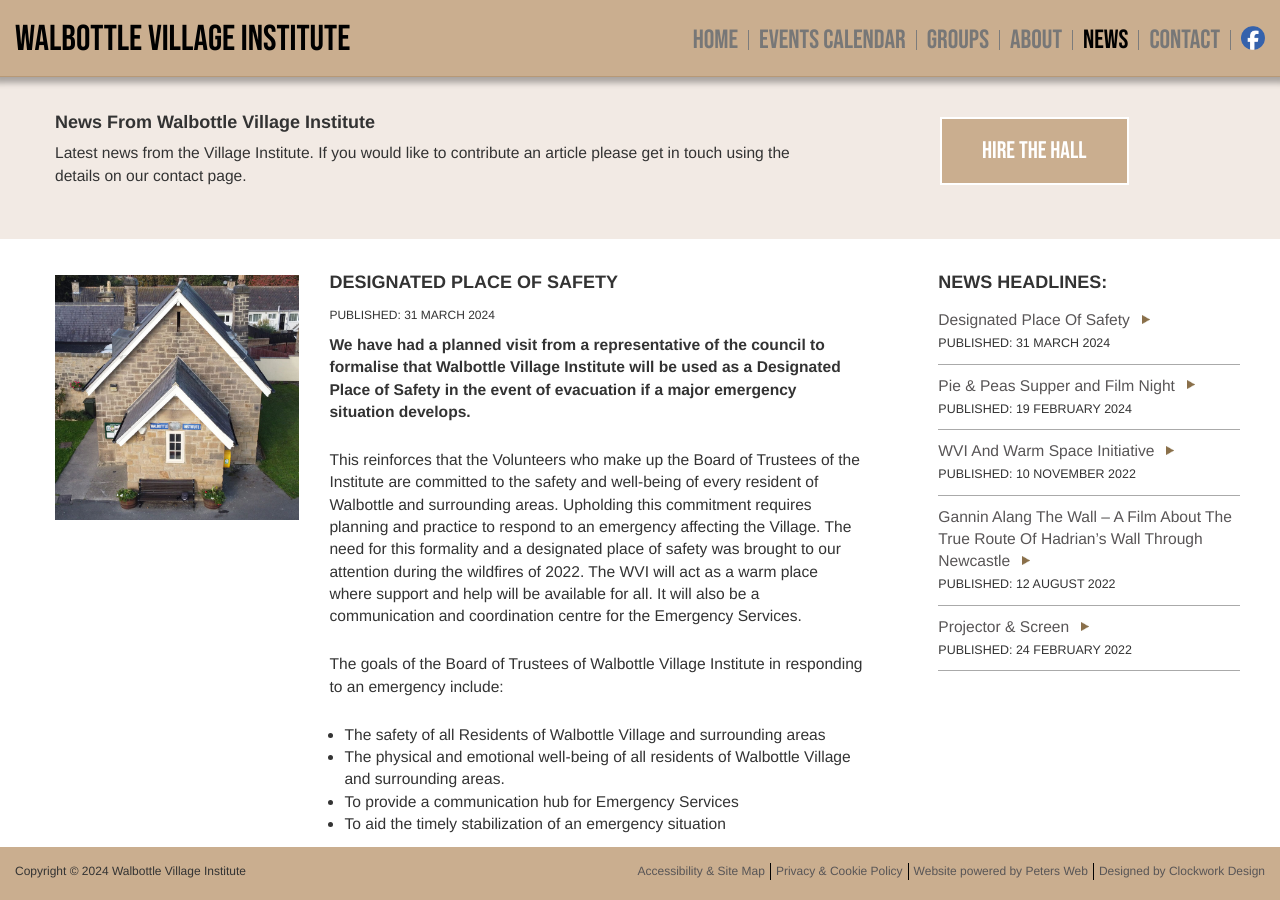
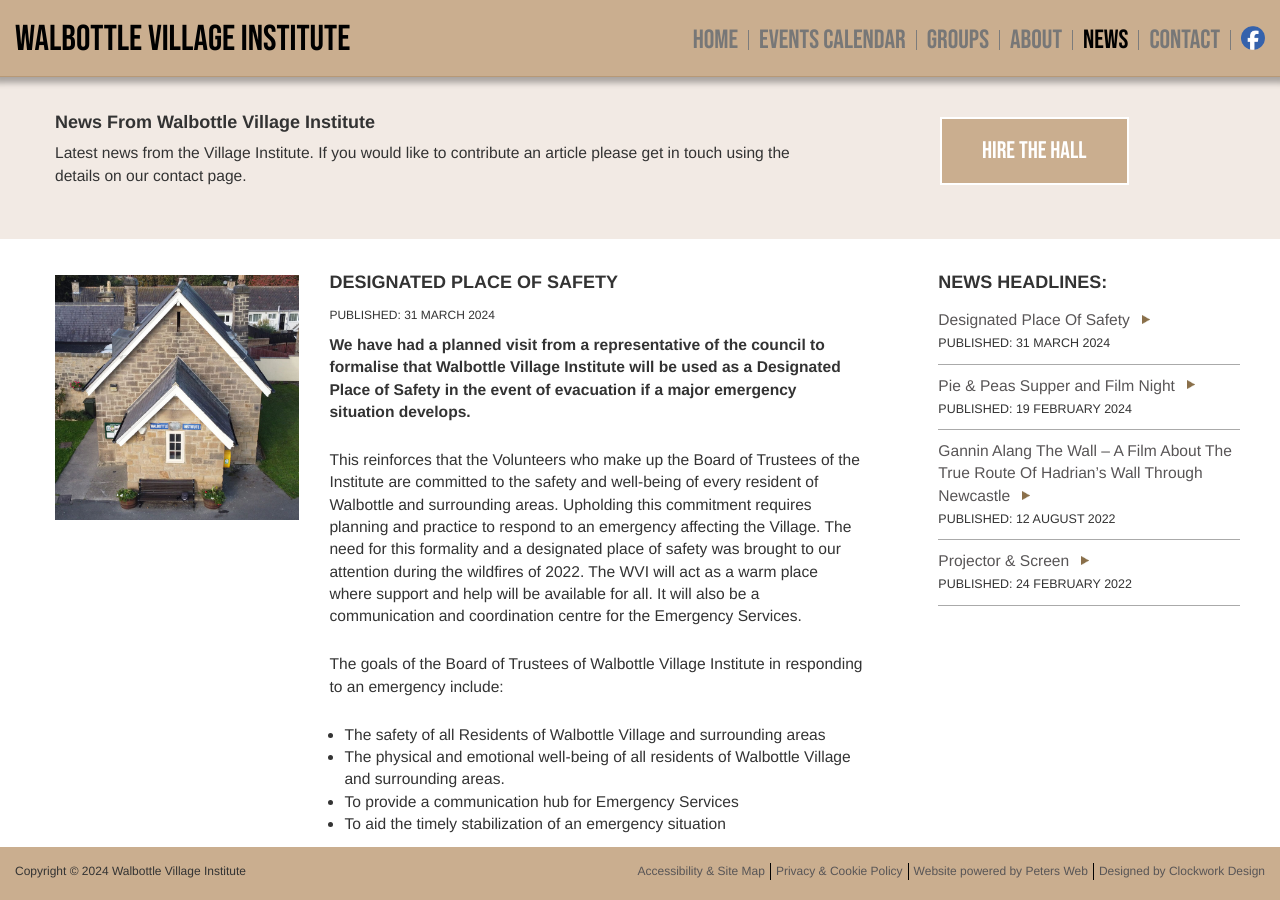
Before and after one commit to Walbottle-Village/Walbottle-Village-Institute, a Jekyll site: the page built from _pages/wvi_news.md, in a window 1280 px wide and 900 px high. Built offline with Jekyll 4.4.1, drawn with Linux system fonts in a browser that asks for light colours; cached includes are drawn as plain includes; some web fonts are replaced; comment, search, counter and statistics services are not loaded.

Commit message:
Update wvi_news.md

```diff
--- a/_pages/wvi_news.md
+++ b/_pages/wvi_news.md
@@ -80,7 +80,6 @@ OGimage: /OG-news.jpg
 			<ul>
 			<li><a href="#safety" title="view 'Designated Place Of Safety' article">Designated Place Of Safety</a><br><span>Published: 31 March 2024</span></li>
 			<li><a href="#pie_peas" title="view 'Pie &amp; Peas Supper and Film Night' article">Pie &amp; Peas Supper and Film Night</a><br><span>Published: 19 February 2024</span></li>
-			<li><a href="#warm" title="view 'WVI And Warm Space Initiative' article">WVI And Warm Space Initiative</a><br><span>Published: 10 November 2022</span></li>
 			<li><a href="#gannin" title="view 'Gannin Alang The Wall' article">Gannin Alang The Wall – A Film About The True Route Of Hadrian’s Wall Through Newcastle</a><br><span>Published: 12 August 2022</span></li>
 			<li><a href="#gannin" title="view 'Projector &amp; Screen' article">Projector &amp; Screen</a><br><span>Published: 24 February 2022</span></li>
 			</ul>
```
